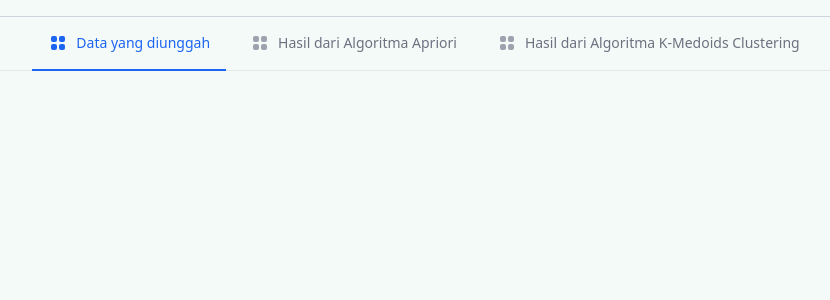
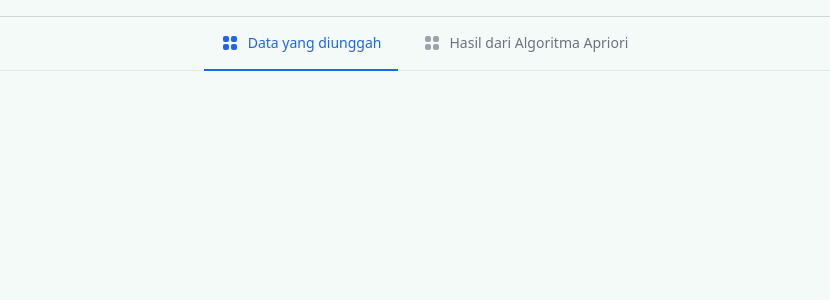
Before and after one commit to sud0su/sahibul-django, a Django app: template templates/_result.html in a window 1280 px wide. Shown: the part 56-356 px from the top of the page, without its empty margins (212-1042 px from the left). Run offline with Django 4.2, Linux system fonts and the light colour scheme; the template is opened without the code that fills it: most values are stand-ins (such as "Sample title", 1, 10 or a date in 2020); style sheets or scripts are compiled from the project's sources; some libraries are stand-ins or nearby versions.

Commit message:
first commit

```diff
--- a/templates/_result.html
+++ b/templates/_result.html
@@ -24,7 +24,7 @@
                     Hasil dari Algoritma Apriori
             </a>
         </li>
-        <li class="mr-2">
+        {% comment %} <li class="mr-2">
             <a href="#third" class="inline-flex p-4 border-b-2 border-transparent rounded-t-lg hover:text-gray-600 hover:border-gray-300 dark:hover:text-gray-300 group">
                 <svg aria-hidden="true" class="w-5 h-5 mr-2 text-gray-400 group-hover:text-gray-500 dark:text-gray-500 dark:group-hover:text-gray-300" fill="currentColor" viewBox="0 0 20 20" xmlns="http://www.w3.org/2000/svg">
                     <path d="M5 3a2 2 0 00-2 2v2a2 2 0 002 2h2a2 2 0 002-2V5a2 2 0 00-2-2H5zM5 11a2 2 0 00-2 2v2a2 2 0 002 2h2a2 2 0 002-2v-2a2 2 0 00-2-2H5zM11 5a2 2 0 012-2h2a2 2 0 012 2v2a2 2 0 01-2 2h-2a2 2 0 01-2-2V5zM11 13a2 2 0 012-2h2a2 2 0 012 2v2a2 2 0 01-2 2h-2a2 2 0 01-2-2v-2z">
@@ -32,7 +32,7 @@
                 </svg>
                 Hasil dari Algoritma K-Medoids Clustering
             </a>
-        </li>
+        </li> {% endcomment %}
     </ul>
 </div>
 
@@ -92,9 +92,9 @@
         </table>
 
     </div>
-    <div id="third" class="hidden p-4">
+    {% comment %} <div id="third" class="hidden p-4">
       Third tab
-    </div>
+    </div> {% endcomment %}
 </div>
 {% endblock tabs_algoritma %}
 
```
